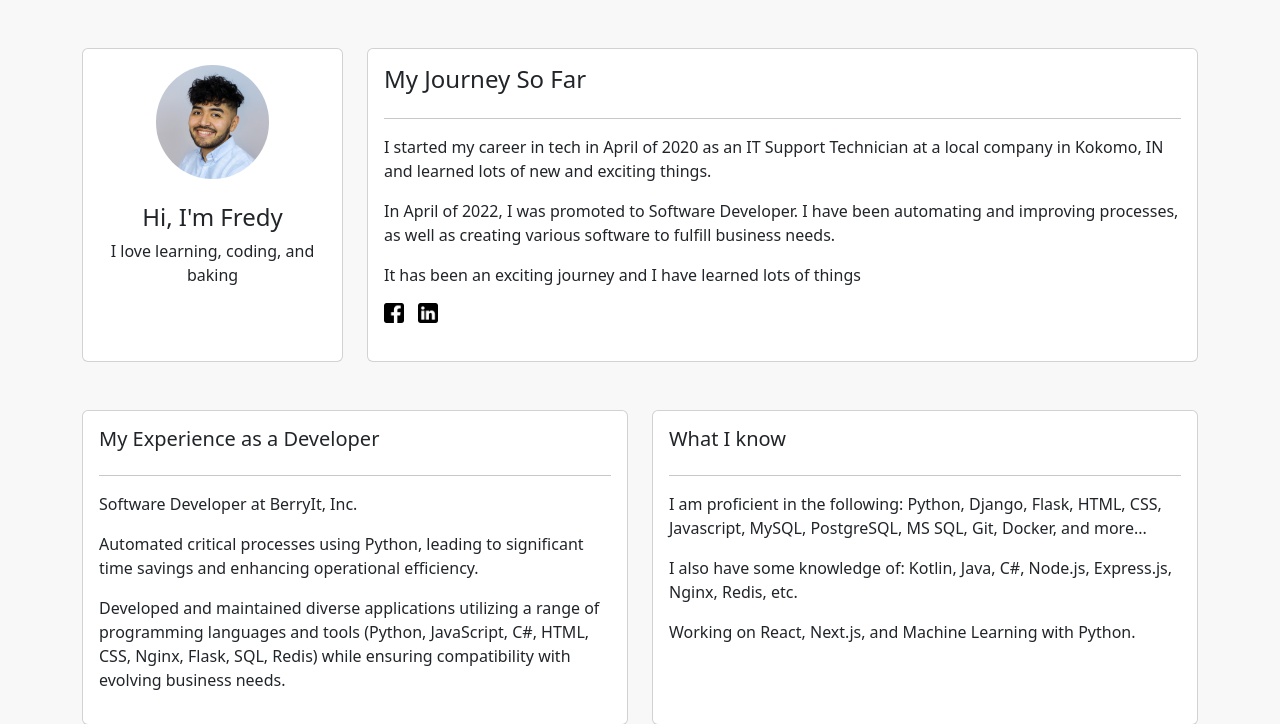
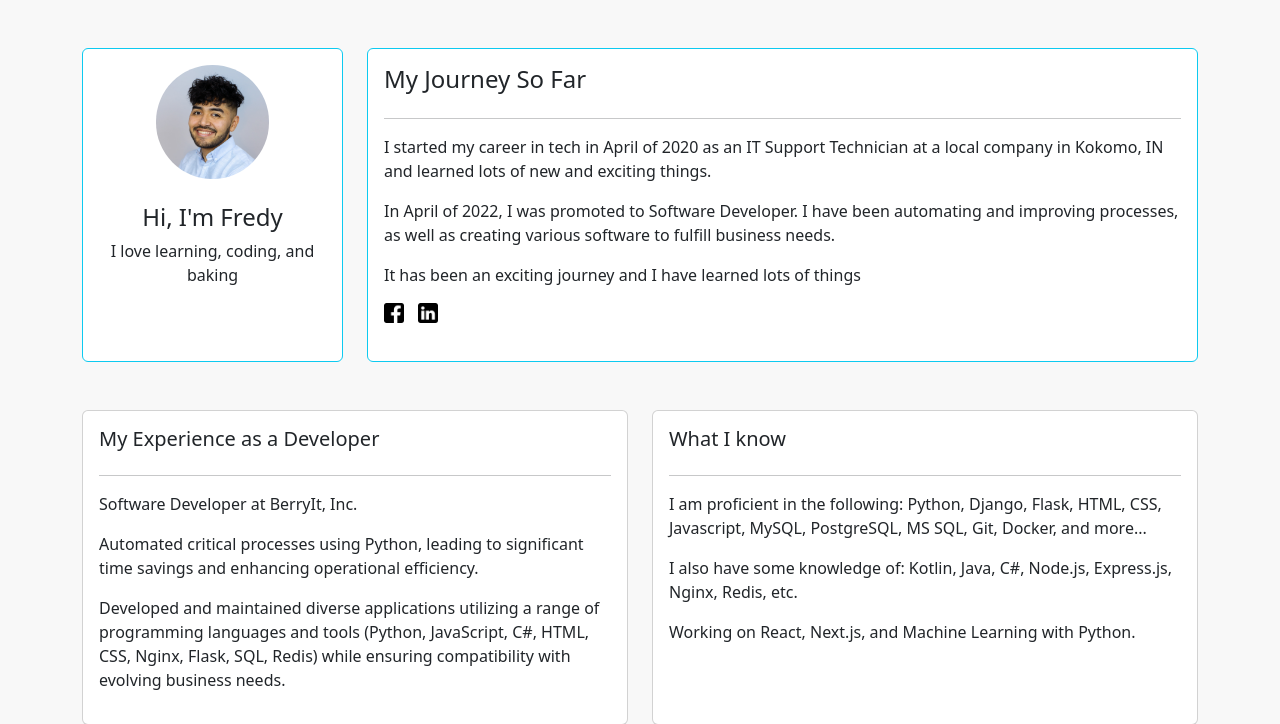
Before and after one commit to fsantamaria1/personal-website, a Django app: template base/templates/base/index.html in a window 1280 px wide. Shown: the top 724 px of the page. Run offline with Django 5.2, Linux system fonts and the light colour scheme; the template is opened without the code that fills it, so the values that code supplies are empty.

Commit message:
Added border color to the first two cards

```diff
--- a/base/templates/base/index.html
+++ b/base/templates/base/index.html
@@ -14,8 +14,9 @@
 
     <div class="container my-5">
         <div class="row mb-5">
+
             <div class="col-md-3">
-                <div class="card card-body h-100">
+                <div class="card card-body h-100 border-info">
                     <img src="{% static '/images/fredy_santamaria.jpg' %}" class="rounded-circle mb-4 mx-auto" width="50%" alt="Fredy Santamaria">
                     <h4 class="text-center">Hi, I'm Fredy</h4>
                     <p class="text-center">I love learning, coding, and baking</p>
@@ -23,7 +24,7 @@
             </div>
 
             <div class="col-md-9">
-                <div class="card card-body h-100">
+                <div class="card card-body h-100 border-info">
                     <h4>My Journey So Far</h4>
                     <hr>
                     <p>
```
